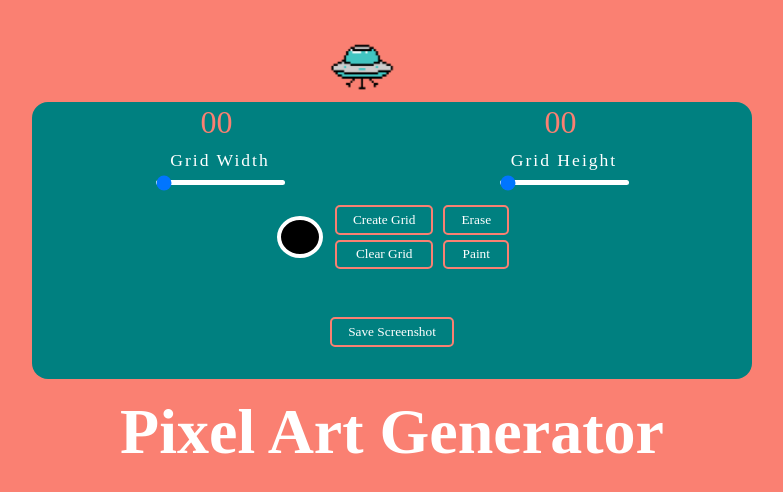
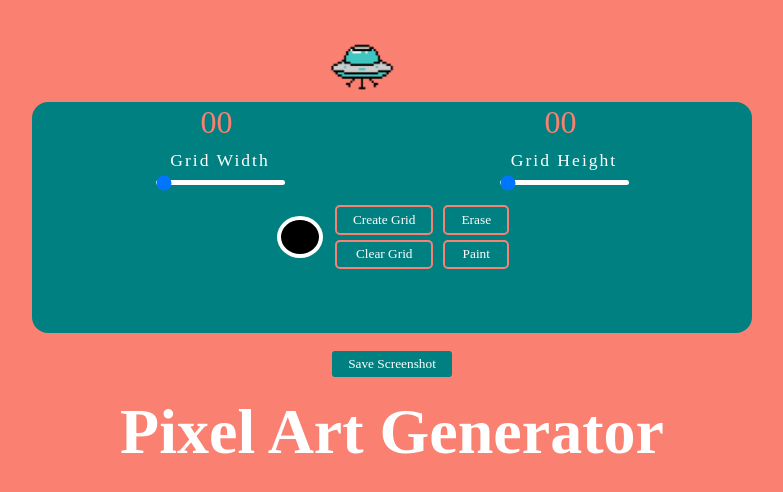
Before and after one commit to dev-jLagunas/pixel-art, a website built with Vite: page index.html in a window 1280 px wide. Shown: the whole page, without its empty margins (248-1031 px from the left). Built offline with nearby package versions, Linux system fonts and the light colour scheme; a web font is replaced by a local one.

Commit message:
Fix button layout issues

```diff
--- a/index.html
+++ b/index.html
@@ -65,8 +65,8 @@
 
       <!-- Actual Grid Diplay -->
       <section class="grid-container"></section>
-      <button id="screenshot-btn">Save Screenshot</button>
     </main>
+    <button id="screenshot-btn">Save Screenshot</button>
     <div>
       <h1 class="title">Pixel Art Generator</h1>
     </div>
--- a/style.scss
+++ b/style.scss
@@ -185,6 +185,7 @@ input[type="color"]::-moz-color-swatch {
 #screenshot-btn {
   margin-top: 1rem;
   width: max-content;
+  background-color: $color-teal;
 }
 
 #screenshot-btn:hover {
```
